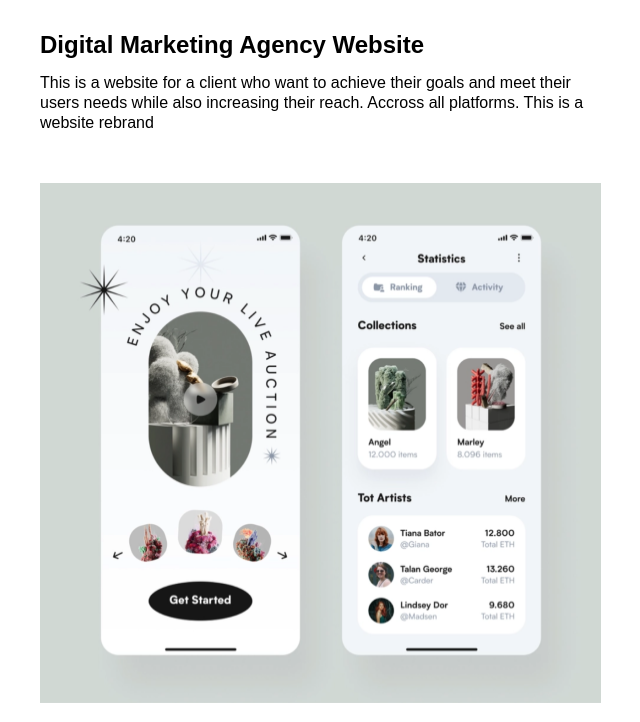
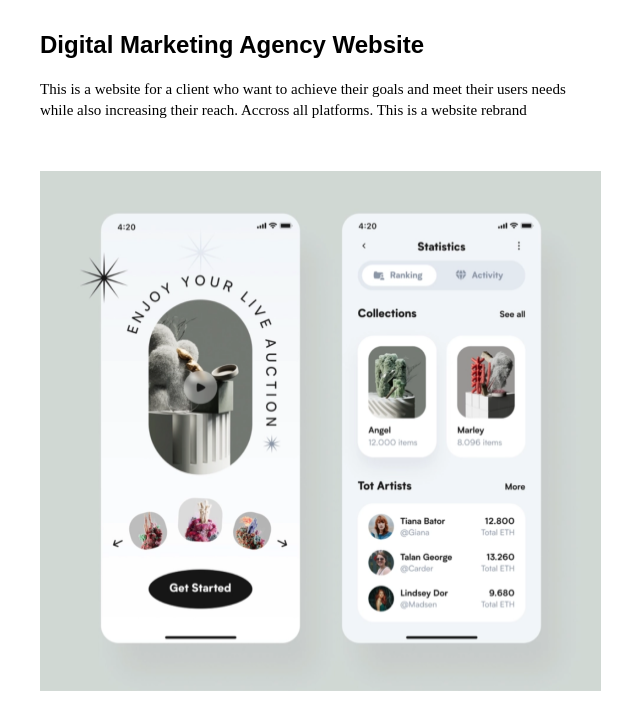
Before and after one commit to Niranjan-CK/WebpageDesign, a plain HTML site: page Index.html in a window 1280 px wide. Shown: the part 2616-3338 px from the top of the page, without its empty margins (50-690 px from the left). Drawn offline with Linux system fonts and the light colour scheme.

Commit message:
article style

```diff
--- a/style.css
+++ b/style.css
@@ -329,12 +329,12 @@ margin: 10px 20px;
     color: #000000;
 }
 .articleText p{
-    margin-top: 14px;
-    font-size: 16px;
-    line-height: 24px;
-    color: #000000;
+    margin-top: 20px;
+    font-family: 'Avenir';
+    font-style: normal;
     font-weight: 400;
-    line-height: 20px;
+    font-size: 15.0237px;
+    line-height: 21px;
 }
 
 /* end section three */
```
